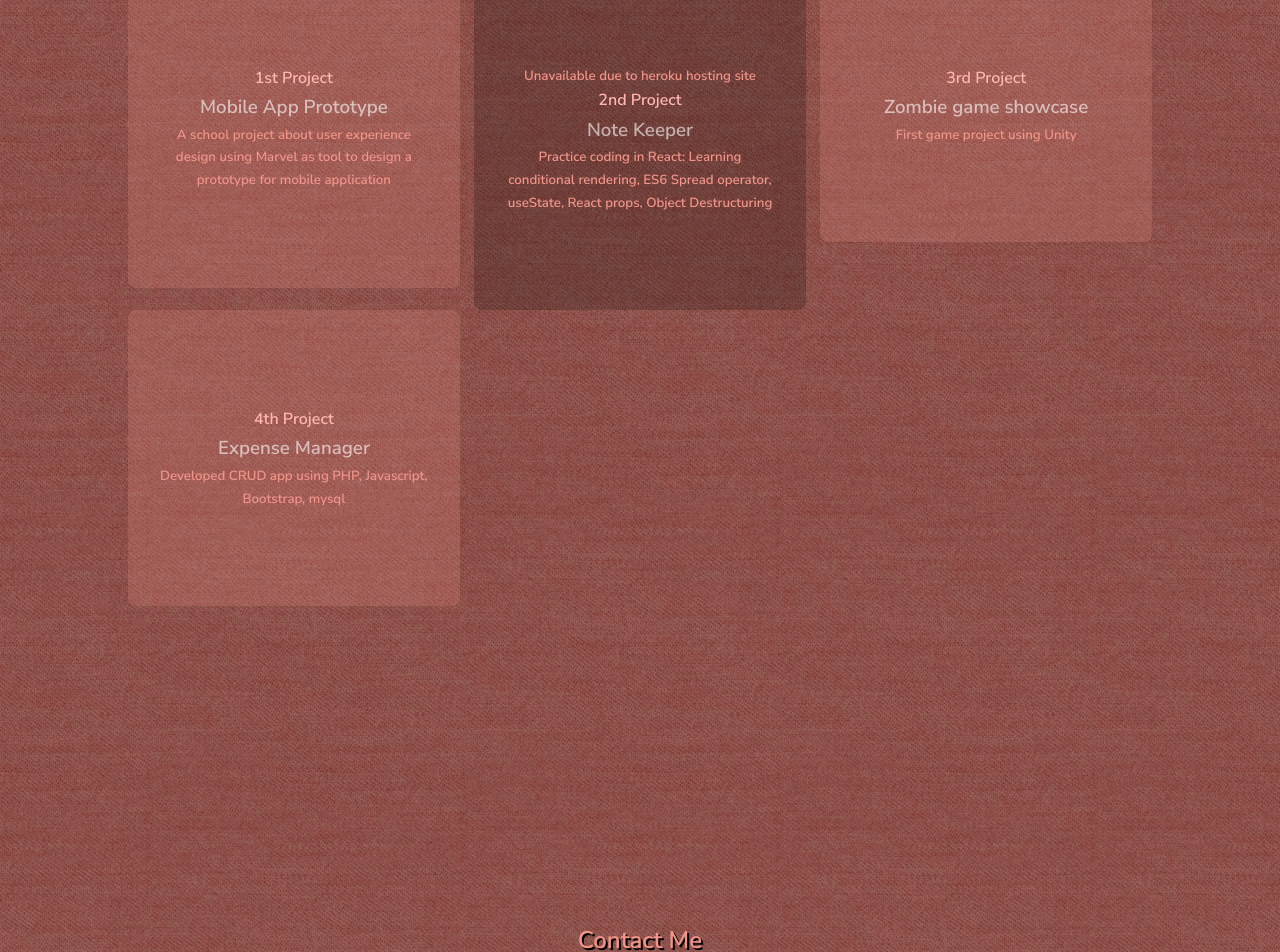
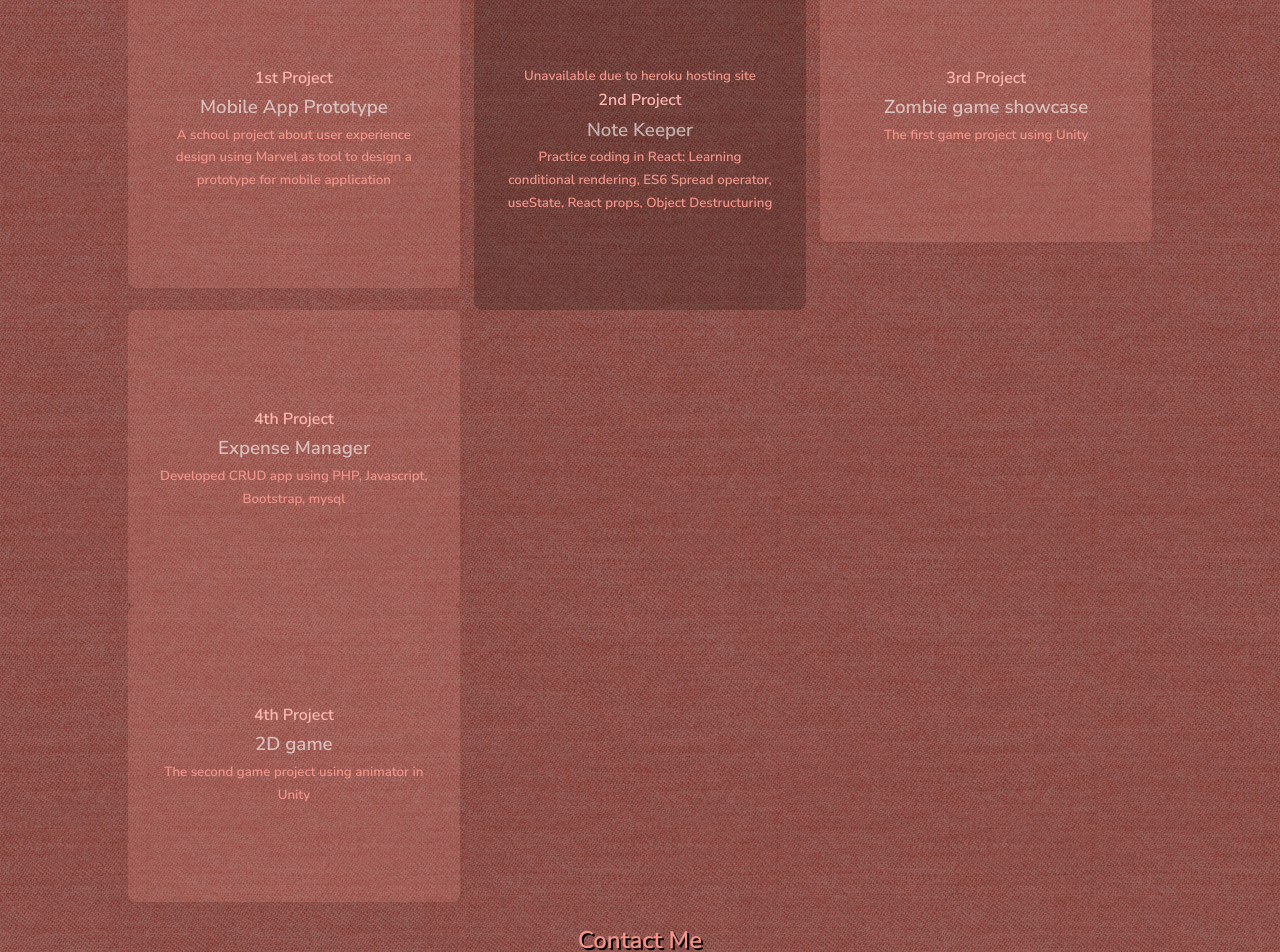
Before and after one commit to warismee/my-site-react, a React (Create React App) app: page / in a window 1280 px wide. Shown: the part 3680-4632 px from the top of the page. Built offline with nearby package versions, Linux system fonts and the light colour scheme.

Commit message:
4th port

```diff
--- a/src/components/portfolio/Portfolio.jsx
+++ b/src/components/portfolio/Portfolio.jsx
@@ -25,7 +25,7 @@ const Portfolio = () => {
         <div className='port_card'>
           <h4>3rd Project</h4>
           <h3 className='text-light'>Zombie game showcase</h3>
-          <h5>First game project using Unity</h5>
+          <h5>The first game project using Unity</h5>
         </div>
        </a>
      </div>
@@ -38,6 +38,15 @@ const Portfolio = () => {
         </div>
        </a>
      </div>
+     <div className='port_cards'>
+     <a href='https://youtu.be/2wmAwigdr_k' target='_blank'> {/*target to open in new window*/}
+        <div className='port_card'>
+          <h4>4th Project</h4>
+          <h3 className='text-light'>2D game</h3>
+          <h5>The second game project using animator in Unity</h5>
+        </div>
+       </a>
+     </div>
   </section>
   )
 }
```
